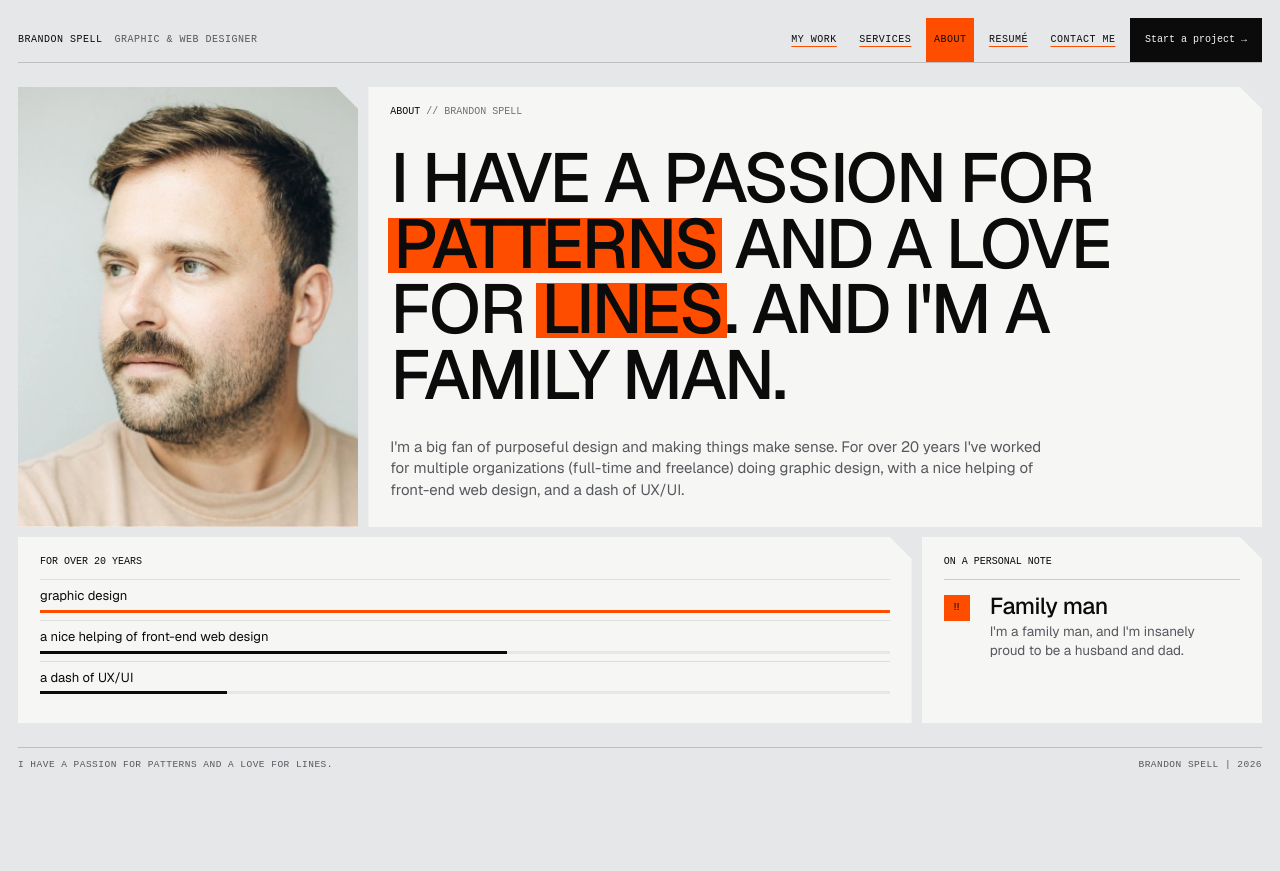
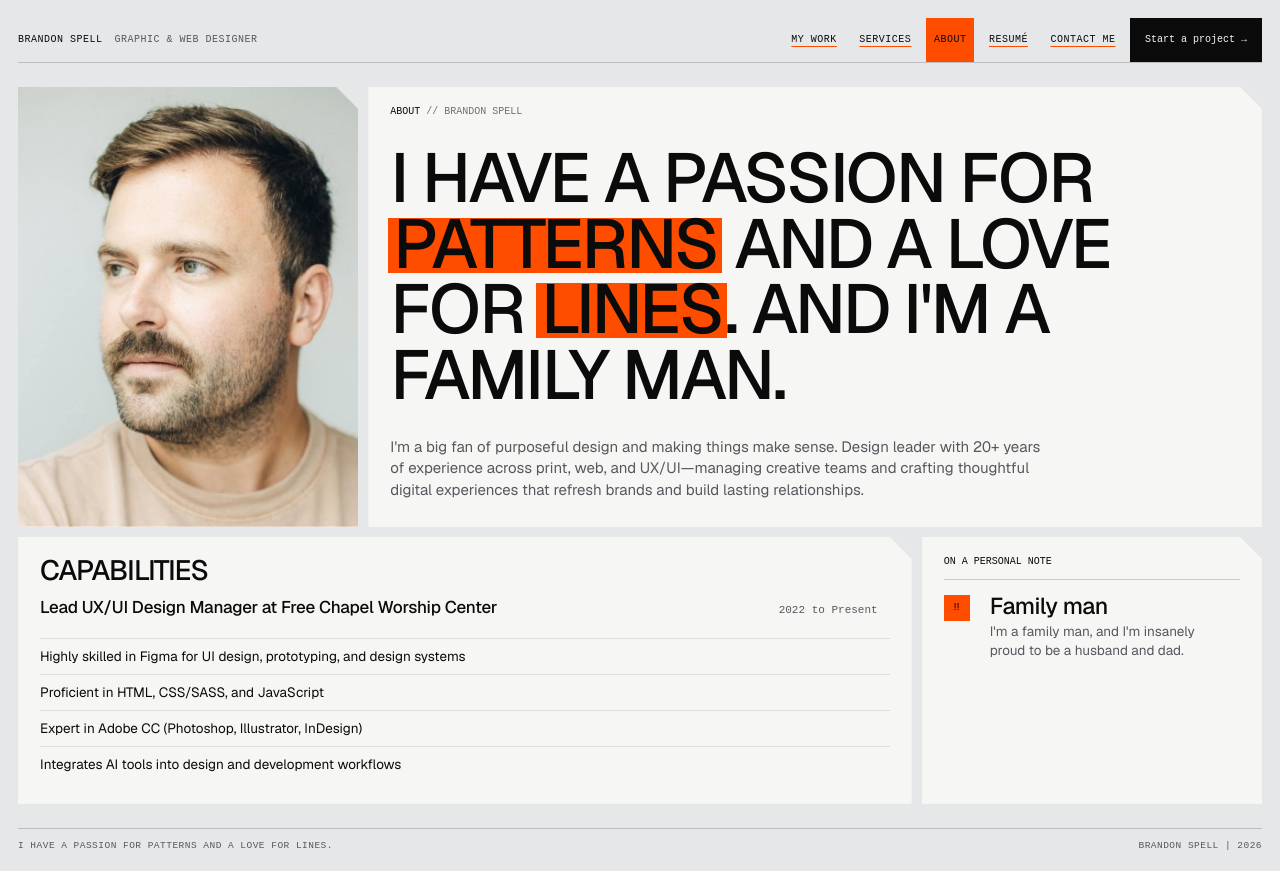
Before and after one commit to bspell00/brandon.spell, a website: page about.html in a window 1280 px wide. Before the commit the page ends 800 px from the top, so only its background shows below. Drawn offline with nearby package versions, Linux system fonts and the light colour scheme; a web font is replaced by a local one.

Commit message:
About: show UX/UI and front-end strengths
Replace the skill bars (UX/UI at 22%, front-end at 55%) with the current
UX/UI role and the Capabilities list, and swap the "dash of UX/UI"
sentence for the profile line. All copy is verbatim from resume.html.

Co-Authored-By: Claude Opus 5.5 <noreply@anthropic.com>

```diff
--- a/about.html
+++ b/about.html
@@ -61,17 +61,21 @@
     <section class="ot-tile" style="flex: 999 1 560px; display: flex; flex-direction: column; gap: 28px; padding-bottom: 26px">
       <span class="ot-code" style="margin: 0">ABOUT <i>// BRANDON SPELL</i></span>
       <h1 class="ot-h2 ot-xl">I have a passion for <span class="hl">patterns</span> and a love for <span class="hl">lines</span>. And I'm a family man.</h1>
-      <p style="font-size: 15px; line-height: 1.45; color: var(--muted); max-width: 66ch; margin-top: auto">I'm a big fan of purposeful design and making things make sense. For over 20 years I've worked for multiple organizations (full-time and freelance) doing graphic design, with a nice helping of front-end web design, and a dash of UX/UI.</p>
+      <p style="font-size: 15px; line-height: 1.45; color: var(--muted); max-width: 66ch; margin-top: auto">I'm a big fan of purposeful design and making things make sense. Design leader with 20+ years of experience across print, web, and UX/UI—managing creative teams and crafting thoughtful digital experiences that refresh brands and build lasting relationships.</p>
     </section>
   </div>
 
   <div class="tiles reveal">
     <section class="ot-tile" style="flex: 999 1 560px">
-      <span class="ot-code">FOR OVER 20 YEARS</span>
-      <ul class="ot-ladder">
-        <li class="first"><span>graphic design</span><div class="ot-bar"><i style="width: 100%"></i></div></li>
-        <li><span>a nice helping of front-end web design</span><div class="ot-bar"><i style="width: 55%"></i></div></li>
-        <li><span>a dash of UX/UI</span><div class="ot-bar"><i style="width: 22%"></i></div></li>
+      <div class="ot-tile-head" style="margin-bottom: 12px">
+        <h2 class="ot-h2 ot-md">Capabilities</h2>
+      </div>
+      <div class="ot-block-head" style="gap: 12px; margin-bottom: 8px"><p class="ot-h3">Lead UX/UI Design Manager at Free Chapel Worship Center</p><span class="ot-count" style="white-space: nowrap">2022 to Present</span></div>
+      <ul class="spec">
+        <li>Highly skilled in Figma for UI design, prototyping, and design systems</li>
+        <li>Proficient in HTML, CSS/SASS, and JavaScript</li>
+        <li>Expert in Adobe CC (Photoshop, Illustrator, InDesign)</li>
+        <li>Integrates AI tools into design and development workflows</li>
       </ul>
     </section>
 
```
